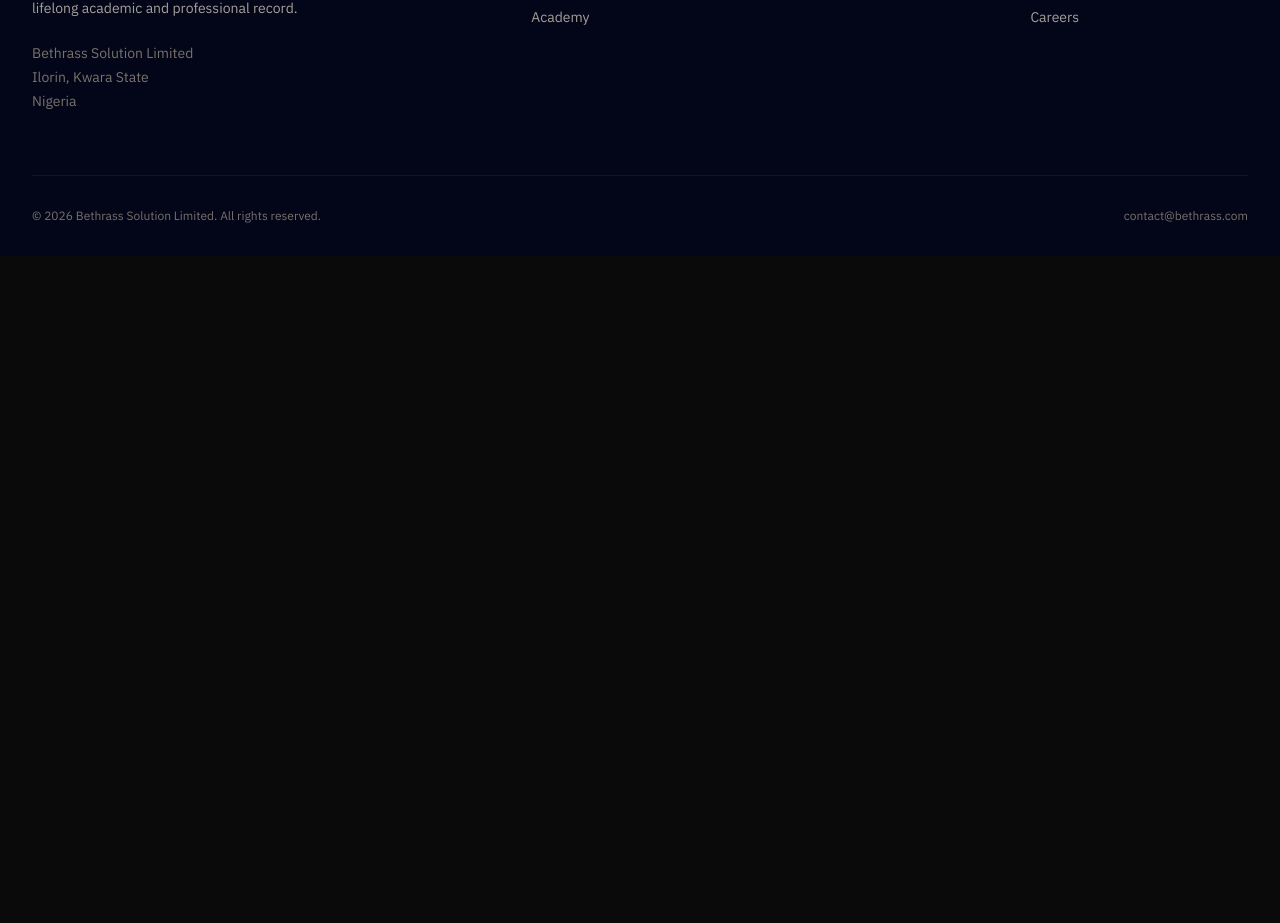
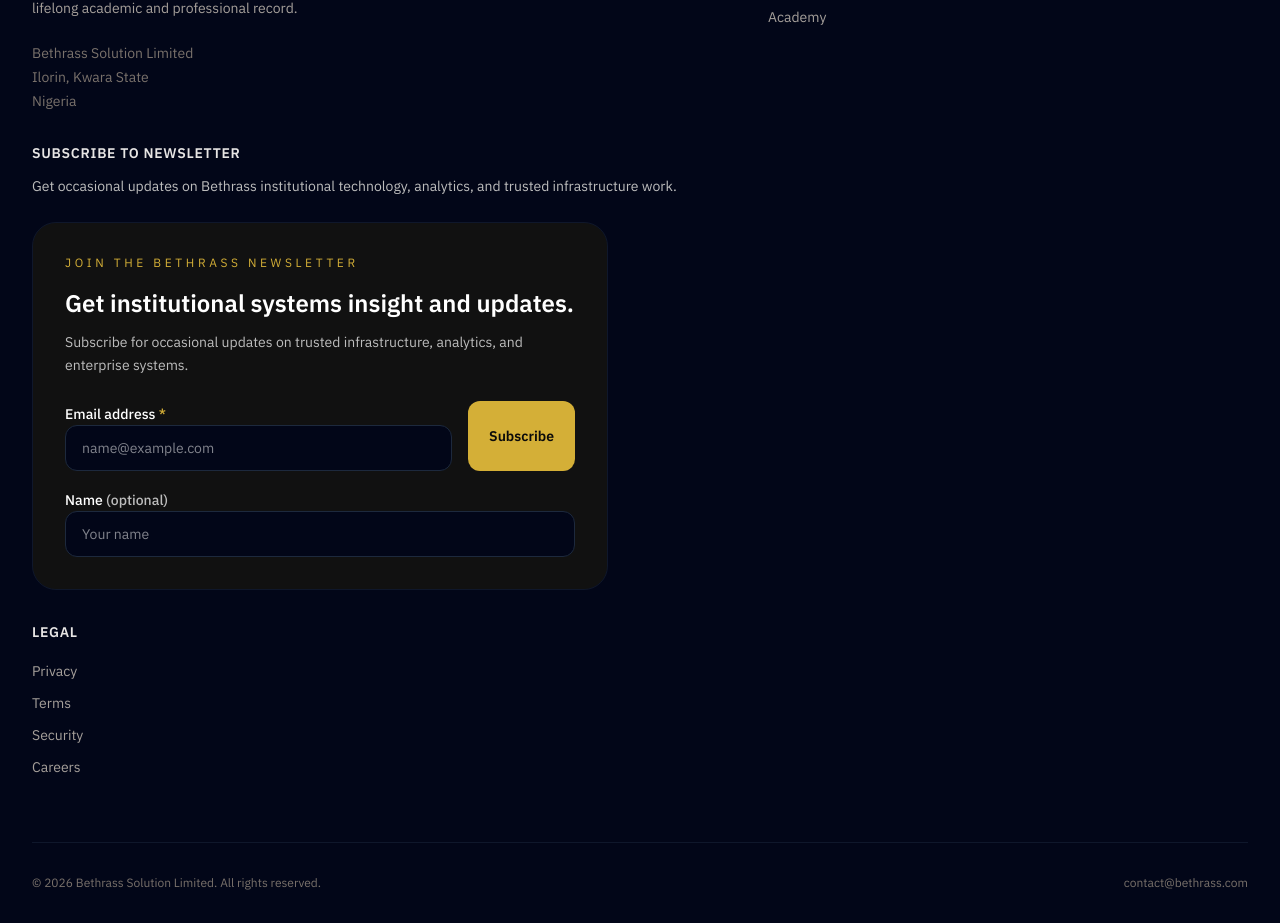
Before and after one commit to Bethrass-Solution-Limited/bethrass-website, a Next.js app: page / in a window 1280 px wide. Shown: the part 6393-7316 px from the top of the page. Before the commit the page ends 6649 px from the top, so only its background shows below. Built offline with nearby package versions, Linux system fonts and the light colour scheme; no server answers.

Commit message:
feat(newsletter): add newsletter subscription email integration

```diff
--- /dev/null
+++ b/src/app/api/newsletter/route.ts
@@ -0,0 +1,88 @@
+import { NextResponse } from "next/server";
+
+const emailPattern = /^[^\s@]+@[^\s@]+\.[^\s@]+$/;
+
+type Payload = {
+  email?: unknown;
+  name?: unknown;
+};
+
+function validatePayload(payload: Payload) {
+  const errors: Record<string, string> = {};
+  const email = typeof payload.email === "string" ? payload.email.trim() : "";
+  const name = typeof payload.name === "string" ? payload.name.trim() : "";
+
+  if (!email) {
+    errors.email = "Please enter your email address.";
+  } else if (!emailPattern.test(email)) {
+    errors.email = "Please use a valid email address.";
+  }
+
+  return { errors, email, name };
+}
+
+export async function POST(request: Request) {
+  const body = await request.json().catch(() => null);
+
+  if (!body || typeof body !== "object") {
+    return NextResponse.json(
+      { success: false, error: "Invalid request payload." },
+      { status: 400 }
+    );
+  }
+
+  const { errors, email, name } = validatePayload(body as Payload);
+  if (Object.keys(errors).length > 0) {
+    return NextResponse.json({ success: false, errors }, { status: 400 });
+  }
+
+  const resendApiKey = process.env.RESEND_API_KEY;
+  if (!resendApiKey) {
+    return NextResponse.json(
+      { success: false, error: "Failed to subscribe" },
+      { status: 500 }
+    );
+  }
+
+  const timestamp = new Date().toISOString();
+  const textBody = [
+    `Name: ${name || "Not provided"}`,
+    `Email: ${email}`,
+    `Subscribed at: ${timestamp}`,
+  ].join("\n");
+
+  const payload = {
+    from: "Bethrass <contact@bethrass.com>",
+    to: ["contact@bethrass.com"],
+    subject: "New Bethrass Newsletter Subscription",
+    text: textBody,
+
+    html: `
+      <h2>New Newsletter Subscription</h2>
+
+      <p><strong>Name:</strong> ${name || "Not provided"}</p>
+
+      <p><strong>Email:</strong> ${email}</p>
+
+      <p><strong>Subscribed at:</strong> ${timestamp}</p>
+    `,
+  };
+  const response = await fetch("https://api.resend.com/emails", {
+    method: "POST",
+    headers: {
+      Authorization: `Bearer ${resendApiKey}`,
+      "Content-Type": "application/json",
+      Accept: "application/json",
+    },
+    body: JSON.stringify(payload),
+  });
+
+  if (!response.ok) {
+    return NextResponse.json(
+      { success: false, error: "Failed to subscribe" },
+      { status: response.status >= 400 ? response.status : 500 }
+    );
+  }
+
+  return NextResponse.json({ success: true, message: "Subscribed successfully" });
+}
--- a/src/components/layout/footer.tsx
+++ b/src/components/layout/footer.tsx
@@ -2,6 +2,7 @@
 import { siteConfig } from "@/lib/site";
 import { Container } from "@/components/ui/container";
 import { Logo } from "@/components/ui/logo";
+import { NewsletterSection } from "@/components/sections/NewsletterSection";
 import { FOOTER_LINKS } from "./nav-links";
 
 export function Footer() {
@@ -10,9 +11,9 @@
   return (
     <footer className="border-t border-slate-800 bg-slate-950 pt-16 pb-8">
       <Container>
-        <div className="grid grid-cols-2 gap-8 md:grid-cols-4 lg:grid-cols-5">
-          {/* Brand Column */}
-          <div className="col-span-2 lg:col-span-2">
+        <div className="grid grid-cols-1 gap-8 xl:grid-cols-[minmax(0,2fr)_repeat(3,minmax(0,1fr))]">
+          <div className="space-y-8 xl:col-span-2">
+            <div>
               <Logo />
               <p className="mt-4 max-w-xs text-sm text-stone-400 leading-relaxed">
                 {siteConfig.description}
@@ -26,7 +27,19 @@
               </div>
             </div>
 
-          {/* Links Columns */}
+            <div>
+              <h3 className="font-display text-sm font-semibold text-stone-200 uppercase tracking-wider">
+                Subscribe to newsletter
+              </h3>
+              <p className="mt-3 text-sm leading-relaxed text-[#BDBDBD] max-w-2xl">
+                Get occasional updates on Bethrass institutional technology, analytics, and trusted infrastructure work.
+              </p>
+              <div className="mt-6">
+                <NewsletterSection />
+              </div>
+            </div>
+          </div>
+
           <div>
             <h3 className="font-display text-sm font-semibold text-stone-200 uppercase tracking-wider">
               Products
--- /dev/null
+++ b/src/components/sections/NewsletterSection.tsx
@@ -0,0 +1,177 @@
+"use client";
+
+import { useState, type ChangeEvent, type FormEvent } from "react";
+
+const emailPattern = /^[^\s@]+@[^\s@]+\.[^\s@]+$/;
+
+const initialFormState = {
+  email: "",
+  name: "",
+};
+
+type FormState = typeof initialFormState;
+type FormStatus = "idle" | "submitting" | "success" | "error";
+type FormErrors = Partial<Record<keyof FormState, string>>;
+
+function validateForm(values: FormState) {
+  const errors: FormErrors = {};
+
+  if (!values.email.trim()) {
+    errors.email = "Please enter your email address.";
+  } else if (!emailPattern.test(values.email.trim())) {
+    errors.email = "Please use a valid email address.";
+  }
+
+  return errors;
+}
+
+export function NewsletterSection() {
+  const [formData, setFormData] = useState<FormState>(initialFormState);
+  const [errors, setErrors] = useState<FormErrors>({});
+  const [status, setStatus] = useState<FormStatus>("idle");
+  const [message, setMessage] = useState("");
+
+  const handleChange = (event: ChangeEvent<HTMLInputElement>) => {
+    const { name, value } = event.target;
+    setFormData((current) => ({ ...current, [name]: value }));
+    setErrors((current) => ({ ...current, [name]: undefined }));
+
+    if (status !== "idle") {
+      setStatus("idle");
+      setMessage("");
+    }
+  };
+
+  const handleSubmit = async (event: FormEvent<HTMLFormElement>) => {
+    event.preventDefault();
+
+    const nextErrors = validateForm(formData);
+    if (Object.keys(nextErrors).length > 0) {
+      setErrors(nextErrors);
+      setStatus("error");
+      setMessage("Please correct the highlighted fields and try again.");
+      return;
+    }
+
+    setErrors({});
+    setStatus("submitting");
+    setMessage("");
+
+    try {
+      const response = await fetch("/api/newsletter", {
+        method: "POST",
+        headers: {
+          Accept: "application/json",
+          "Content-Type": "application/json",
+        },
+        body: JSON.stringify(formData),
+      });
+
+      const result = await response.json();
+
+      if (!response.ok) {
+        if (result && typeof result === "object" && "errors" in result && result.errors) {
+          setErrors(result.errors as FormErrors);
+          setStatus("error");
+          setMessage("Please correct the highlighted fields and try again.");
+          return;
+        }
+
+        const errorText = typeof result.error === "string" ? result.error : "Unable to submit. Please try again later.";
+        throw new Error(errorText);
+      }
+
+      setStatus("success");
+      setMessage("You’re subscribed. We’ll keep you informed with updates from Bethrass.");
+      setFormData(initialFormState);
+    } catch (error) {
+      setStatus("error");
+      setMessage(error instanceof Error ? error.message : "Unable to submit. Please try again later.");
+    }
+  };
+
+  return (
+    <div className="rounded-3xl border border-slate-900 bg-[#111111] p-6 md:p-8 lg:max-w-xl">
+      <div className="mb-6">
+        <p className="font-mono-brand text-xs uppercase tracking-[0.3em] text-[#D4AF37]">
+          Join the Bethrass newsletter
+        </p>
+        <h2 className="mt-4 text-2xl font-semibold text-white">
+          Get institutional systems insight and updates.
+        </h2>
+        <p className="mt-3 text-sm leading-relaxed text-[#BDBDBD]">
+          Subscribe for occasional updates on trusted infrastructure, analytics, and enterprise systems.
+        </p>
+      </div>
+
+      <form noValidate onSubmit={handleSubmit} className="space-y-4">
+        <div className="grid gap-4 sm:grid-cols-[1fr_auto]">
+          <div className="space-y-3">
+            <label htmlFor="newsletter-email" className="text-sm font-medium text-white">
+              Email address <span className="text-[#D4AF37]">*</span>
+            </label>
+            <input
+              id="newsletter-email"
+              name="email"
+              type="email"
+              autoComplete="email"
+              placeholder="name@example.com"
+              required
+              aria-required="true"
+              aria-invalid={Boolean(errors.email)}
+              aria-describedby={errors.email ? "newsletter-email-error" : undefined}
+              value={formData.email}
+              onChange={handleChange}
+              className="w-full rounded-xl border border-slate-800 bg-slate-950 px-4 py-3 text-sm text-white outline-none transition focus:border-[#D4AF37] focus:ring-2 focus:ring-[#D4AF37]/20"
+            />
+            {errors.email ? (
+              <p id="newsletter-email-error" className="text-sm text-[#BDBDBD]">
+                {errors.email}
+              </p>
+            ) : null}
+          </div>
+
+          <button
+            type="submit"
+            disabled={status === "submitting"}
+            className="inline-flex h-full w-full items-center justify-center rounded-xl border border-[#D4AF37]/30 bg-[#D4AF37] px-5 py-3 text-sm font-semibold text-[#0A0A0A] transition-colors hover:bg-[#E0BE44] disabled:cursor-not-allowed disabled:opacity-70"
+          >
+            {status === "submitting" ? "Submitting…" : "Subscribe"}
+          </button>
+        </div>
+
+        <div className="space-y-3">
+          <div className="space-y-3">
+            <label htmlFor="newsletter-name" className="text-sm font-medium text-white">
+              Name <span className="text-[#BDBDBD]">(optional)</span>
+            </label>
+            <input
+              id="newsletter-name"
+              name="name"
+              type="text"
+              autoComplete="name"
+              placeholder="Your name"
+              value={formData.name}
+              onChange={handleChange}
+              className="w-full rounded-xl border border-slate-800 bg-slate-950 px-4 py-3 text-sm text-white outline-none transition focus:border-[#D4AF37] focus:ring-2 focus:ring-[#D4AF37]/20"
+            />
+          </div>
+
+          {message ? (
+            <div
+              role="status"
+              aria-live="polite"
+              className={`rounded-xl border px-4 py-3 text-sm ${
+                status === "success"
+                  ? "border-[#D4AF37]/30 bg-[#D4AF37]/10 text-white"
+                  : "border-white/10 bg-[#111111] text-[#BDBDBD]"
+              }`}
+            >
+              {message}
+            </div>
+          ) : null}
+        </div>
+      </form>
+    </div>
+  );
+}
```
Lines whose indentation alone changed are shown as unchanged.
